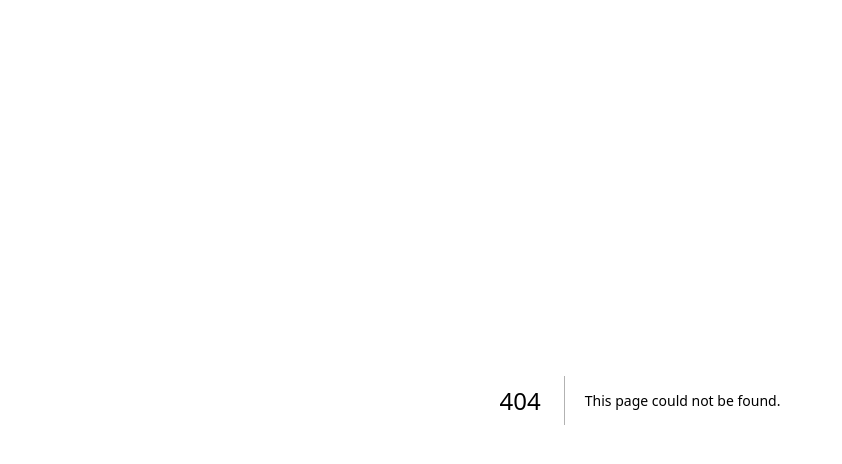
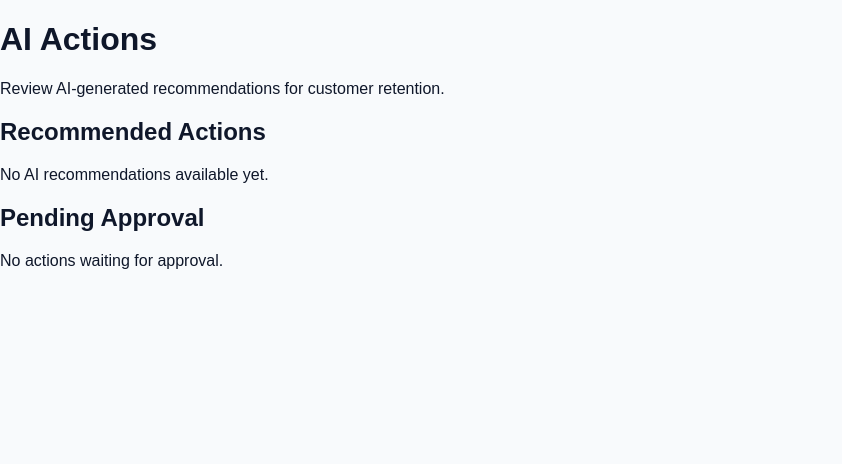
Before and after one commit to akshaybhardwaj411/ai-customer-retention-platform, a Next.js app in the folder frontend/: page /ai-actions in a window 1280 px wide. Before the commit this address had no page. Shown: the top 464 px of the page, without its empty margins (0-842 px from the left). Built offline with nearby package versions, Linux system fonts and the light colour scheme.

Commit message:
Create AIActionsPage component for AI recommendations

```diff
--- /dev/null
+++ b/frontend/app/ai-actions/page.tsx
@@ -0,0 +1,23 @@
+export default function AIActionsPage() {
+  return (
+    <main>
+      <h1>AI Actions</h1>
+
+      <p>
+        Review AI-generated recommendations for customer retention.
+      </p>
+
+      <section>
+        <h2>Recommended Actions</h2>
+
+        <p>No AI recommendations available yet.</p>
+      </section>
+
+      <section>
+        <h2>Pending Approval</h2>
+
+        <p>No actions waiting for approval.</p>
+      </section>
+    </main>
+  );
+}
```
